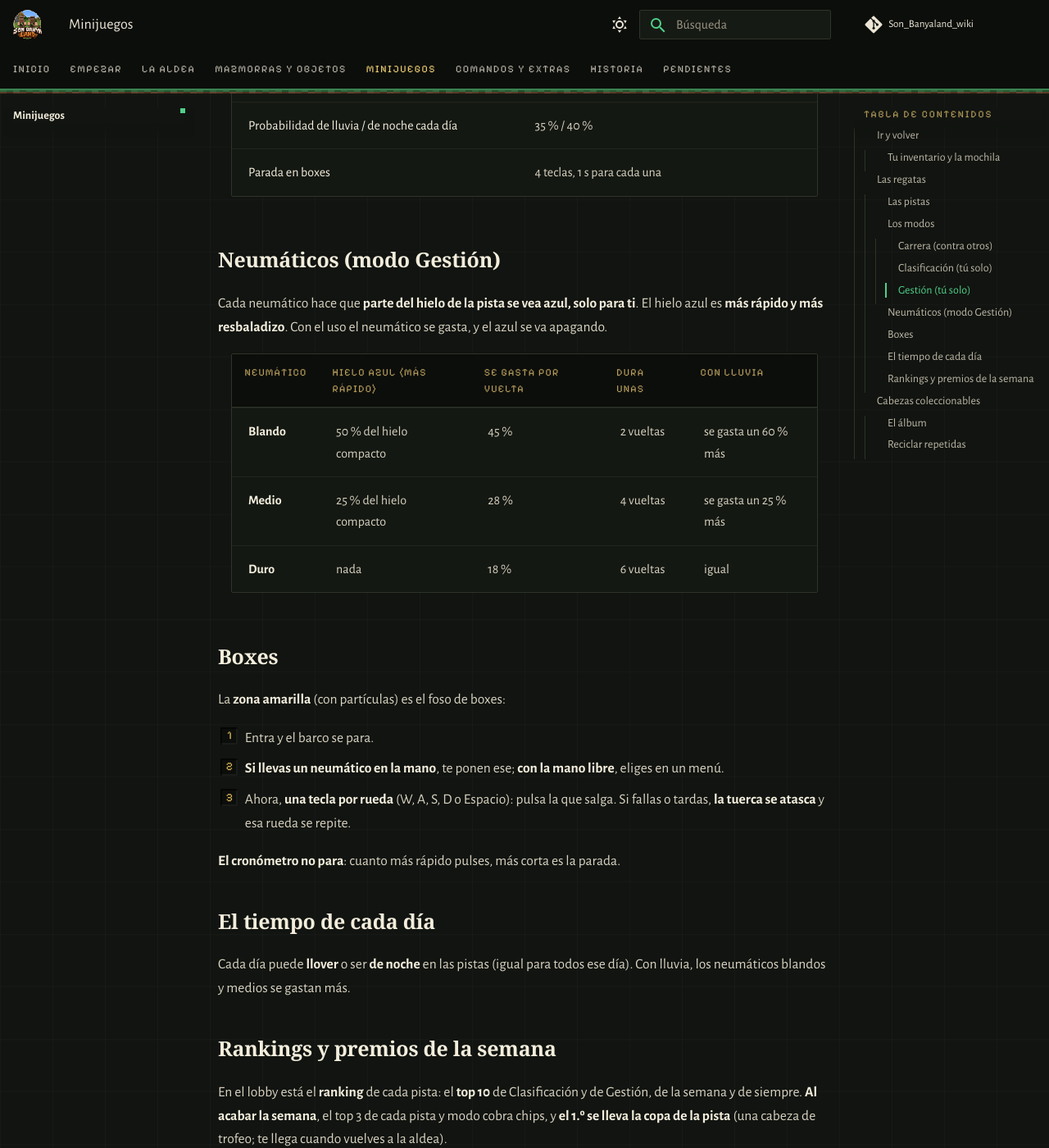
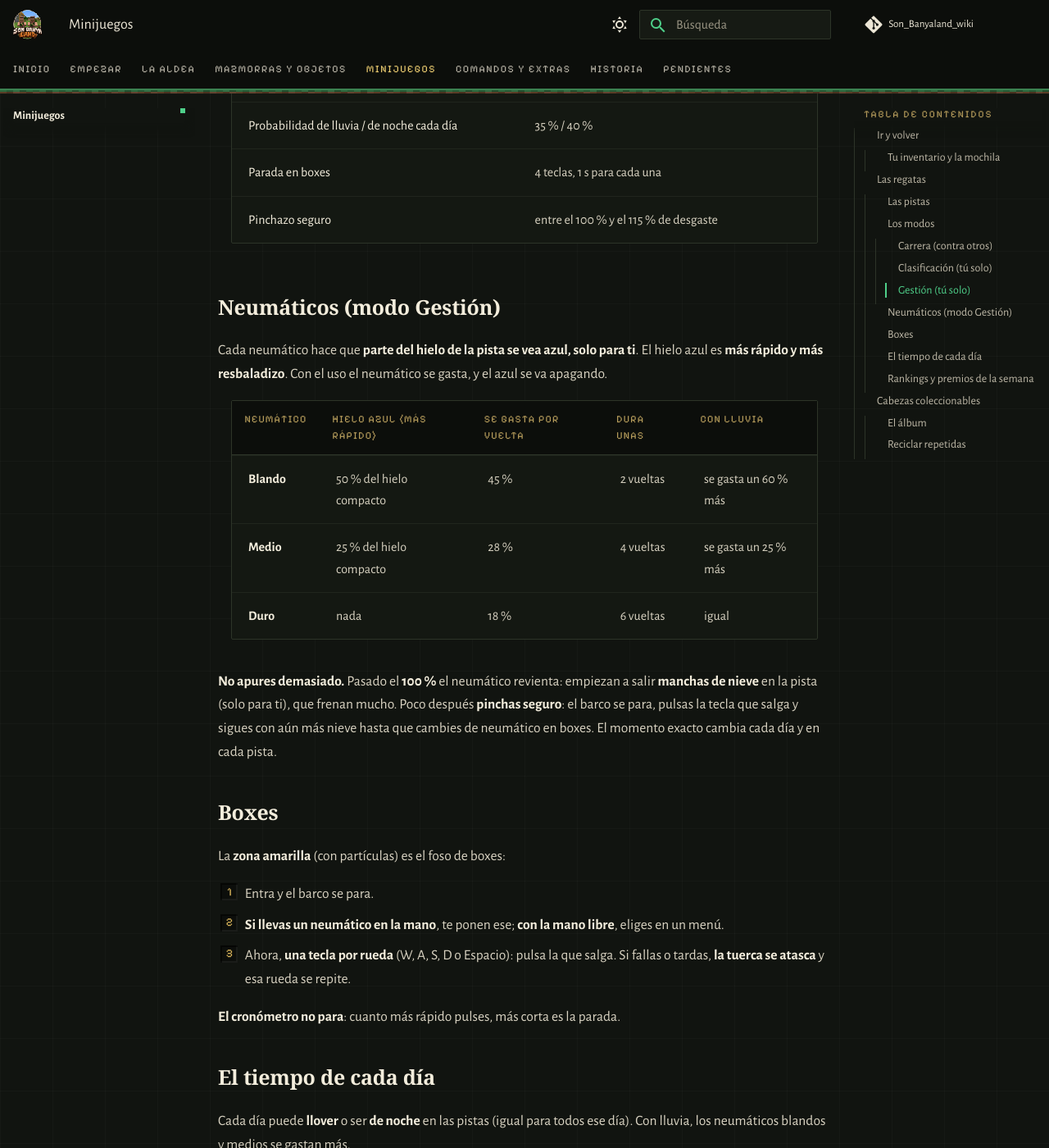
Before and after one commit to PigPilgrim/Son_Banyaland_wiki, an MkDocs documentation site: the page built from docs/minijuegos.md, in a window 1280 px wide and 1400 px high, scrolled down 2470 px. Shown: the whole window at 82% size. Built offline with MkDocs 1.6.1 and Material for MkDocs 9.7.7, drawn with Linux system fonts in a browser that asks for light colours; some web fonts are replaced; comment, search, counter and statistics services are not loaded.

Commit message:
Regatas: nieve y pinchazo seguro al pasar del 100 % de desgaste
Co-Authored-By: Claude Opus 5.5 <noreply@anthropic.com>

```diff
--- a/docs/_generado/regatas_numeros.md
+++ b/docs/_generado/regatas_numeros.md
@@ -7,3 +7,4 @@
 | Top 3 de la semana (cada pista, en Clasificación y en Gestión) | 1.º 16 chips I · 2.º 8 chips I · 3.º 4 chips I · y el 1.º, la copa de la pista |
 | Probabilidad de lluvia / de noche cada día | 35 % / 40 % |
 | Parada en boxes | 4 teclas, 1 s para cada una |
+| Pinchazo seguro | entre el 100 % y el 115 % de desgaste |
--- a/docs/minijuegos.md
+++ b/docs/minijuegos.md
@@ -60,6 +60,10 @@ más resbaladizo**. Con el uso el neumático se gasta, y el azul se va apagando.
 
 --8<-- "_generado/neumaticos.md"
 
+**No apures demasiado.** Pasado el **100 %** el neumático revienta: empiezan a salir **manchas de nieve** en la pista
+(solo para ti), que frenan mucho. Poco después **pinchas seguro**: el barco se para, pulsas la tecla que salga y sigues
+con aún más nieve hasta que cambies de neumático en boxes. El momento exacto cambia cada día y en cada pista.
+
 ### Boxes
 
 La **zona amarilla** (con partículas) es el foso de boxes:
--- a/generar.py
+++ b/generar.py
@@ -522,7 +522,8 @@ def regatas():
         ("Top 3 de la semana (cada pista, en Clasificación y en Gestión)",
          " · ".join(f"{n}.º {c} chips I" for n, c in enumerate(barcos.PREMIO_SEMANA, start=1)) + " · y el 1.º, la copa de la pista"),
         ("Probabilidad de lluvia / de noche cada día", f"{pct(barcos.PROB_LLUVIA)} / {pct(barcos.PROB_NOCHE)}"),
-        ("Parada en boxes", f"{barcos.RUEDAS_PARADA} teclas, {barcos.VENTANA_TICKS / 20:g} s para cada una")]))
+        ("Parada en boxes", f"{barcos.RUEDAS_PARADA} teclas, {barcos.VENTANA_TICKS / 20:g} s para cada una"),
+        ("Pinchazo seguro", f"entre el {barcos.PINCHAZO_MIN} % y el {barcos.PINCHAZO_MAX} % de desgaste")]))
     escribir("neumaticos.md", tabla(["Neumático", "Hielo azul (más rápido)", "Se gasta por vuelta", "Dura unas", "Con lluvia"], [
         (f"**{n['nombre']}**", "nada" if not n["hielo"] else f"{pct(n['hielo'])} del hielo compacto", f"{n['desgaste']} %",
          f"{round(100 / n['desgaste'])} vueltas", "igual" if n["lluvia"] == 1 else f"se gasta un {round((n['lluvia'] - 1) * 100)} % más")
```
